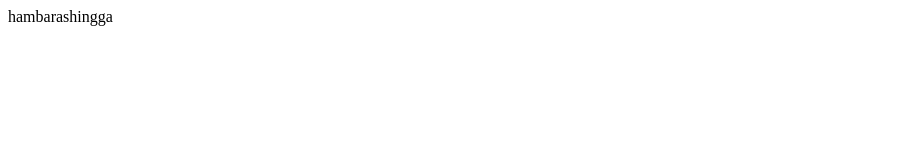
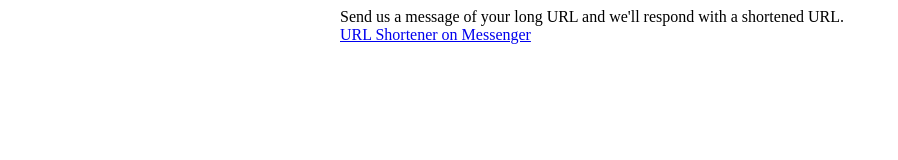
Before and after one commit to alexislyndon/url-shortener-on-msgr, a website: page index.html in a window 1280 px wide. Shown: the whole page, without its empty margins (0-898 px from the left). Drawn offline with Linux system fonts and the light colour scheme.

Commit message:
app.use on /

```diff
--- a/index.html
+++ b/index.html
@@ -3,9 +3,12 @@
 <head>
     <meta charset="UTF-8">
     <meta name="viewport" content="width=, initial-scale=1.0">
-    <title>Hambara</title>
+    <title>Shorten URL on Messenger</title>
 </head>
 <body>
-    hambarashingga
+    <div style="display: grid; width: 600px; margin: auto;">
+        Send us a message of your long URL and we'll respond with a shortened URL.
+        <a href="m.me/shorturlmsngr" target="_blank">URL Shortener on Messenger</a>
+    </div>
 </body>
 </html>
```
Also changed, not shown: index.js (+12 -3 lines).
